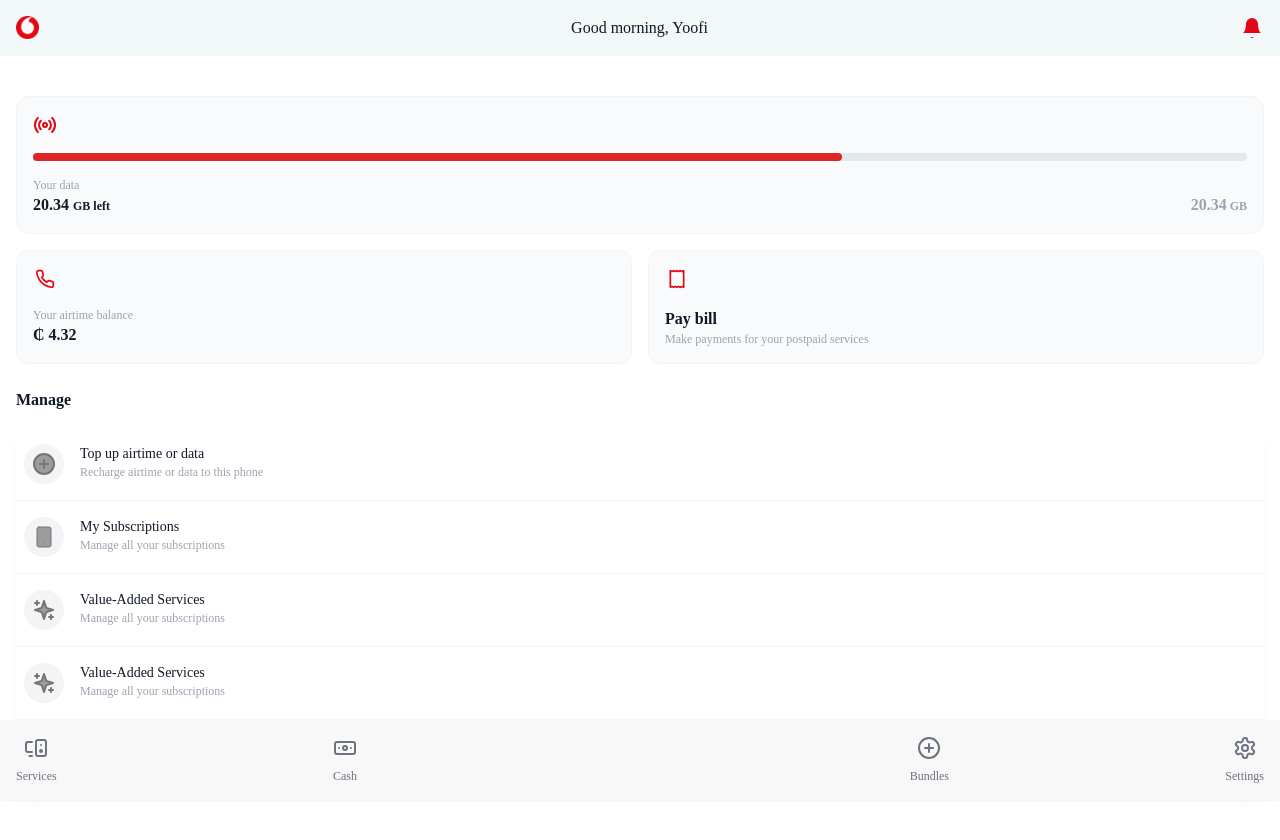
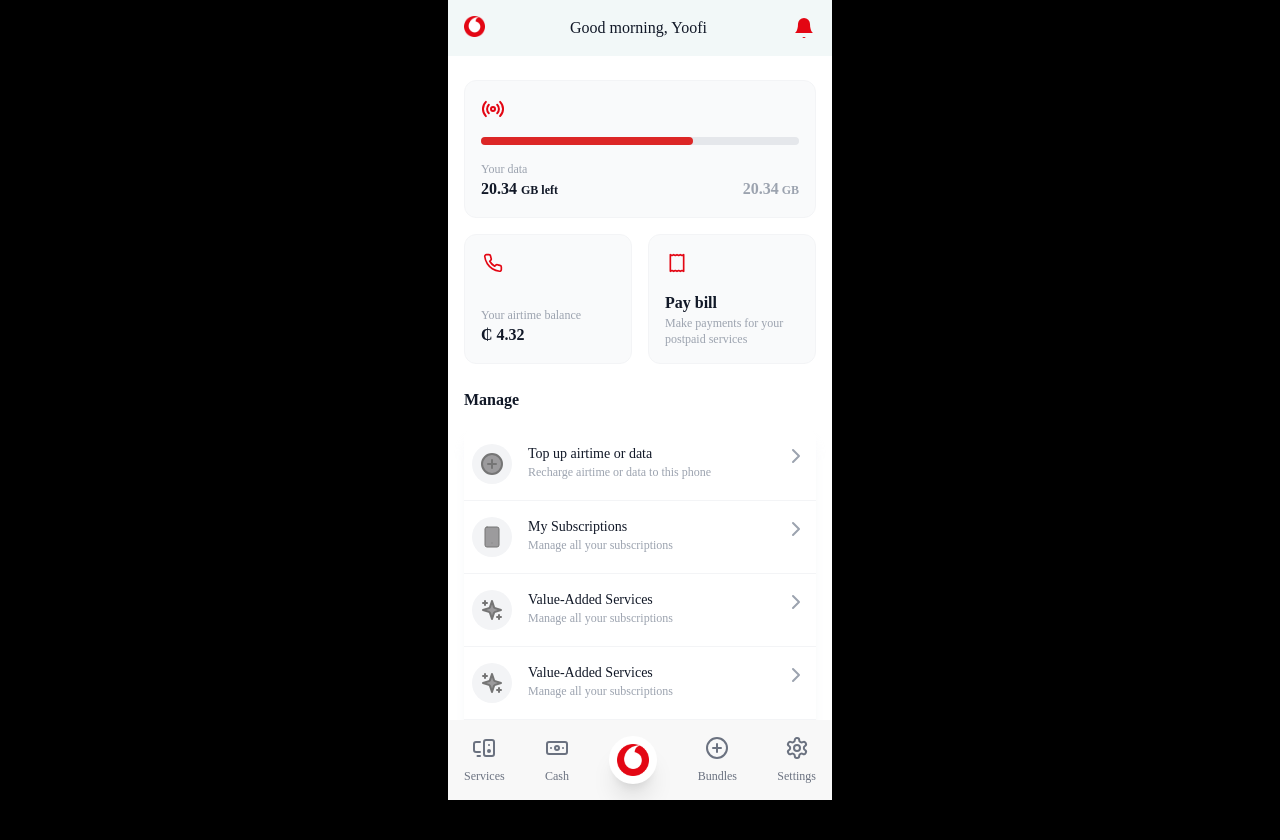
Before and after one commit to joshfiifi/VodafoneApp, a plain HTML site: page index.html in a window 1280 px wide. After the commit the page ends 800 px from the top, so only its background shows below. Drawn offline with nearby package versions, Linux system fonts and the light colour scheme.

Commit message:
clean up

```diff
--- a/index.html
+++ b/index.html
@@ -9,14 +9,23 @@
         rel="stylesheet">
     <script src="https://cdn.tailwindcss.com"></script>
     <script src="js/tailwind.js"></script>
+    <style>
+        .hide-scroll-bar::-webkit-scrollbar {
+            display: none;
+        }
+
+        .hide-scroll-bar {
+            scrollbar-width: none;
+        }
+    </style>
 
 </head>
 
-<body>
-    <div class="w-full bg-white flex flex-col overflow-y-hidden">
+<body class="sm:bg-black">
+    <div class="w-full h-screen sm:w-96  sm:mx-auto bg-white  rounded-2xl  flex flex-col overflow-y-hidden">
 
         <!-- appbar -->
-        <div class=" w-full h-auto fixed flex justify-between items-center bg-[F2F8F8] p-4">
+        <div class=" w-full sm:w-96 sm:mx-auto h-auto fixed flex justify-between items-center bg-[F2F8F8] p-4">
             <div class="rounded-full w-6 h-6 justify-center items-center  ">
                 <img class="object-cover " src="/assets/images/vodafone-png-logo-8432.png" alt="vodafone-logo"
                     srcset="">
@@ -35,7 +44,7 @@
         </div>
         <!-- end app bar -->
 
-        <main class="my-20 p-4 flex flex-col gap-4 h-screen overflow-y-auto">
+        <main class="pt-20 pb-32  p-4 flex flex-col gap-4 overflow-y-auto hide-scroll-bar">
             <!-- data consumption card -->
             <div class="w-full flex flex-col gap-4 rounded-xl p-4 bg-gray-50 border border-gray-100">
                 <div class="w-6 h-6 text-vodafoneRed flex items-center justify-center">
@@ -126,10 +135,16 @@
                         <p class="text-gray-400 text-left text-xs font-base w-full truncate">Recharge airtime or data to
                             this phone</p>
                     </div>
-                    <div class="w-6 h-6 text-vodafoneRed flex justify-center items-center"></div>
+                    <div class="w-6 h-6 text-gray-400 flex justify-center items-center">
+                        <svg xmlns="http://www.w3.org/2000/svg" width="24" height="24" viewBox="0 0 24 24" fill="none"
+                            stroke="currentColor" stroke-width="2" stroke-linecap="round" stroke-linejoin="round"
+                            class="lucide lucide-chevron-right">
+                            <path d="m9 18 6-6-6-6" />
+                        </svg>
+                    </div>
                 </div>
                 <div class="flex justify-between items-start gap-4 p-4 px-2">
-                    <div class="p-2 bg-gray-100 rounded-full text-vodafoneRed flex justify-center items-center">
+                    <div class="p-2 bg-gray-100 rounded-full text-gray-400 flex justify-center items-center">
                         <svg xmlns="http://www.w3.org/2000/svg" width="24" height="24" viewBox="0 0 24 24"
                             fill="#9C9B9D" stroke="#757575" stroke-linecap="round" stroke-linejoin="round"
                             class="lucide lucide-smartphone">
@@ -143,10 +158,16 @@
                         <p class="text-gray-400 text-left text-xs font-base w-full truncate">Manage all your
                             subscriptions</p>
                     </div>
-                    <div class="w-6 h-6 text-vodafoneRed flex justify-center items-center"></div>
+                    <div class="w-6 h-6 text-gray-400 flex justify-center items-center">
+                        <svg xmlns="http://www.w3.org/2000/svg" width="24" height="24" viewBox="0 0 24 24" fill="none"
+                            stroke="currentColor" stroke-width="2" stroke-linecap="round" stroke-linejoin="round"
+                            class="lucide lucide-chevron-right">
+                            <path d="m9 18 6-6-6-6" />
+                        </svg>
+                    </div>
                 </div>
                 <div class="flex justify-between items-start gap-4 p-4 px-2">
-                    <div class="p-2 bg-gray-100 rounded-full  text-vodafoneRed flex justify-center items-center">
+                    <div class="p-2 bg-gray-100 rounded-full  text-gray-400 flex justify-center items-center">
                         <svg xmlns="http://www.w3.org/2000/svg" width="24" height="24" viewBox="0 0 24 24"
                             fill="#9C9B9D" stroke="#757575" stroke-width="2" stroke-linecap="round"
                             stroke-linejoin="round" class="lucide lucide-sparkles">
@@ -165,10 +186,16 @@
                             subscriptions
                         </p>
                     </div>
-                    <div class="w-6 h-6 text-vodafoneRed flex justify-center items-center"></div>
+                    <div class="w-6 h-6 text-gray-400 flex justify-center items-center">
+                        <svg xmlns="http://www.w3.org/2000/svg" width="24" height="24" viewBox="0 0 24 24" fill="none"
+                            stroke="currentColor" stroke-width="2" stroke-linecap="round" stroke-linejoin="round"
+                            class="lucide lucide-chevron-right">
+                            <path d="m9 18 6-6-6-6" />
+                        </svg>
+                    </div>
                 </div>
                 <div class="flex justify-between items-start gap-4 p-4 px-2">
-                    <div class="p-2 bg-gray-100 rounded-full  text-vodafoneRed flex justify-center items-center">
+                    <div class="p-2 bg-gray-100 rounded-full  text-gray-400 flex justify-center items-center">
                         <svg xmlns="http://www.w3.org/2000/svg" width="24" height="24" viewBox="0 0 24 24"
                             fill="#9C9B9D" stroke="#757575" stroke-width="2" stroke-linecap="round"
                             stroke-linejoin="round" class="lucide lucide-sparkles">
@@ -187,10 +214,16 @@
                             subscriptions
                         </p>
                     </div>
-                    <div class="w-6 h-6 text-vodafoneRed flex justify-center items-center"></div>
+                    <div class="w-6 h-6 text-gray-400 flex justify-center items-center">
+                        <svg xmlns="http://www.w3.org/2000/svg" width="24" height="24" viewBox="0 0 24 24" fill="none"
+                            stroke="currentColor" stroke-width="2" stroke-linecap="round" stroke-linejoin="round"
+                            class="lucide lucide-chevron-right">
+                            <path d="m9 18 6-6-6-6" />
+                        </svg>
+                    </div>
                 </div>
                 <div class="flex justify-between items-start gap-4 p-4 px-2">
-                    <div class="p-2 bg-gray-100 rounded-full  text-vodafoneRed flex justify-center items-center">
+                    <div class="p-2 bg-gray-100 rounded-full  text-gray-400 flex justify-center items-center">
                         <svg xmlns="http://www.w3.org/2000/svg" width="24" height="24" viewBox="0 0 24 24"
                             fill="#9C9B9D" stroke="#757575" stroke-width="2" stroke-linecap="round"
                             stroke-linejoin="round" class="lucide lucide-sparkles">
@@ -209,7 +242,13 @@
                             subscriptions
                         </p>
                     </div>
-                    <div class="w-6 h-6 text-vodafoneRed flex justify-center items-center"></div>
+                    <div class="w-6 h-6 text-gray-400 flex justify-center items-center">
+                        <svg xmlns="http://www.w3.org/2000/svg" width="24" height="24" viewBox="0 0 24 24" fill="none"
+                            stroke="currentColor" stroke-width="2" stroke-linecap="round" stroke-linejoin="round"
+                            class="lucide lucide-chevron-right">
+                            <path d="m9 18 6-6-6-6" />
+                        </svg>
+                    </div>
                 </div>
             </div>
 
@@ -218,7 +257,8 @@
 
 
         <!-- bottom navigation -->
-        <div class="fixed bottom-0 w-full flex items-center justify-between p-4 bg-[#F8F8F8] shadow-sm">
+        <div
+            class="fixed bottom-0 w-full sm:w-96 sm:mx-auto flex items-center justify-between p-4 bg-[#F8F8F8] shadow-sm">
             <div class="flex flex-col items-center gap-2 ">
                 <div class="text-gray-500 flex justify-center items-center">
                     <svg xmlns="http://www.w3.org/2000/svg" width="24" height="24" viewBox="0 0 24 24" fill="none"
@@ -246,8 +286,10 @@
                 <p class="text-gray-500 text-left w-full text-xs font-medium w-full">Cash</p>
             </div>
             <div class="flex flex-col items-center gap-2 ">
-                <div class="text-gray-500 flex justify-center items-center"></div>
-                <!-- <p class="text-gray-500 text-left w-full text-xs font-medium w-full">Services</p> -->
+                <div class="text-gray-500 flex justify-center items-center p-2 bg-white rounded-full shadow-xl">
+                    <img class="object-cover  w-8 h-auto" src="/assets/images/vodafone-png-logo-8432.png"
+                        alt="vodafone-logo" srcset="">
+                </div>
             </div>
             <div class="flex flex-col items-center gap-2 ">
                 <div class="text-gray-500 flex justify-center items-center">
```
